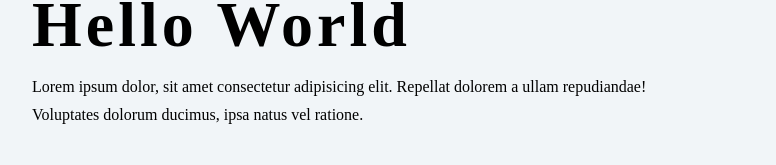
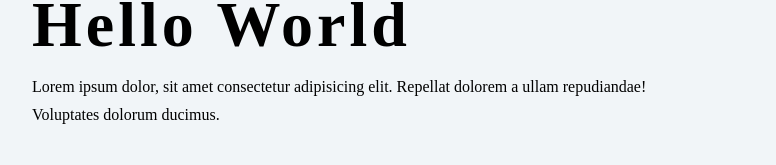
Before and after one commit to MohamedHNoor/html-css-js-template, a website built with webpack: page src/index.html in a window 1280 px wide. Shown: the part 139-304 px from the top of the page, without its empty margins (23-799 px from the left). Built offline with nearby package versions, Linux system fonts and the light colour scheme.

Commit message:
Update index.html

```diff
--- a/src/index.html
+++ b/src/index.html
@@ -21,8 +21,7 @@
       <h1>hello world</h1>
       <p>
         Lorem ipsum dolor, sit amet consectetur adipisicing elit. Repellat
-        dolorem a ullam repudiandae! Voluptates dolorum ducimus, ipsa natus vel
-        ratione.
+        dolorem a ullam repudiandae! Voluptates dolorum ducimus.
       </p>
       <h2>hello world</h2>
       <p>
```
